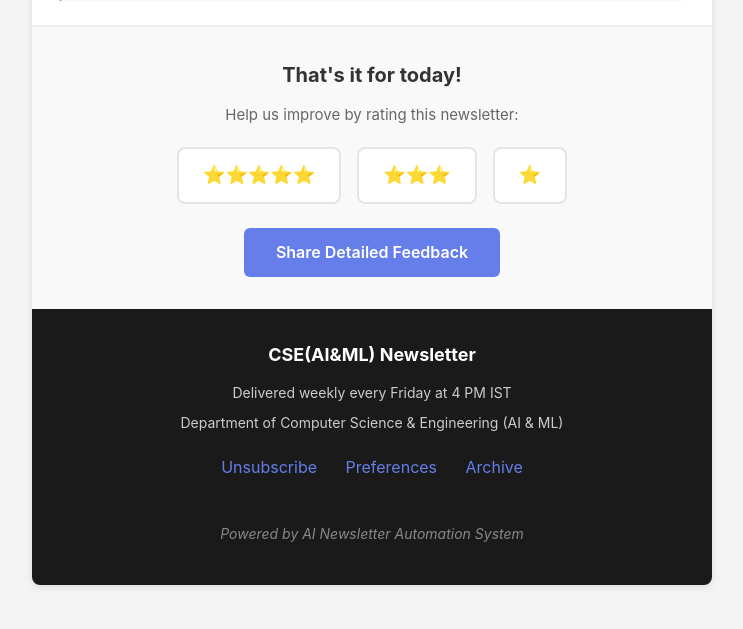
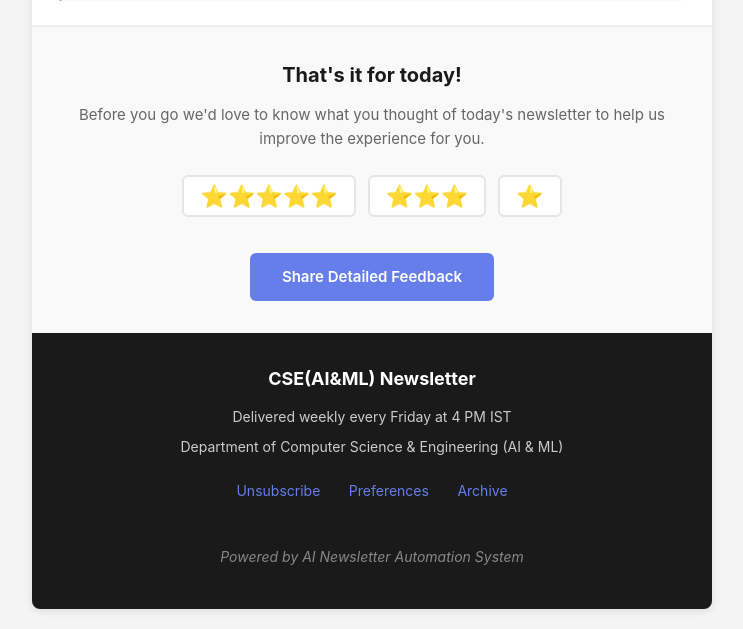
Before and after one commit to AdityaMallela041/ai-newsletter, a Python web app: template templates/newsletter.html in a window 1280 px wide. Shown: the part 440-1069 px from the top of the page, without its empty margins (268-1011 px from the left). Before the commit the page ends 1027 px from the top, so only its background shows below. Run offline with Jinja, Linux system fonts and the light colour scheme; the template is opened without the code that fills it, so the values that code supplies are empty.

Commit message:
feat: Enhanced newsletter with image support and improved template
- Added high-quality image extraction from Tavily API
- Implemented multiple image fallback sources (Tavily, Unsplash, OpenGraph)
- Redesigned newsletter template to match The Rundown AI style
- Enhanced database schema with metadata (source, published_date, images)
- Improved AI summarization prompts for better content quality
- Added backward compatibility for legacy data structures
- Updated fetcher.py with better error handling and image processing
- Enhanced templates.py with time-of-day detection and personalization
- Updated requirements.txt with new dependencies

```diff
--- a/templates/newsletter.html
+++ b/templates/newsletter.html
@@ -126,20 +126,24 @@
             box-shadow: 0 4px 16px rgba(0,0,0,0.1);
         }
 
-        /* FIXED: Proper image sizing */
+        /* FIXED: Better image sizing - no cutoff */
         .article-image-wrapper {
             width: 100%;
-            height: 320px;
+            height: 0;
+            padding-bottom: 56.25%; /* 16:9 aspect ratio */
+            position: relative;
             overflow: hidden;
             background: #f0f0f0;
         }
 
         .article-image {
+            position: absolute;
+            top: 0;
+            left: 0;
             width: 100%;
             height: 100%;
             object-fit: cover;
             object-position: center;
-            display: block;
         }
 
         /* YouTube Video Embed */
@@ -226,7 +230,7 @@
             text-decoration: underline;
         }
 
-        /* Feedback Section */
+        /* FIXED: Rating Section - Match The Rundown AI style */
         .feedback {
             background: #f9f9f9;
             padding: 32px 24px;
@@ -236,36 +240,43 @@
 
         .feedback h3 {
             font-size: 20px;
+            font-weight: 700;
             margin-bottom: 12px;
+            color: #1a1a1a;
         }
 
         .feedback p {
             font-size: 15px;
             color: #666;
-            margin-bottom: 20px;
+            margin-bottom: 24px;
+            line-height: 1.6;
         }
 
+        /* FIXED: Clean star-only rating buttons */
         .rating-buttons {
             display: flex;
             justify-content: center;
-            gap: 16px;
+            gap: 12px;
             margin-bottom: 24px;
+            flex-wrap: wrap;
         }
 
         .rating-btn {
-            padding: 12px 24px;
-            border-radius: 8px;
+            display: inline-block;
+            padding: 8px 16px;
+            border-radius: 6px;
             text-decoration: none;
-            font-size: 18px;
+            font-size: 22px;
             background: #fff;
             border: 2px solid #e5e5e5;
-            transition: all 0.2s;
+            transition: all 0.2s ease;
+            line-height: 1;
         }
 
         .rating-btn:hover {
-            transform: scale(1.05);
+            transform: scale(1.1);
             border-color: #667eea;
-            box-shadow: 0 4px 12px rgba(102,126,234,0.2);
+            box-shadow: 0 4px 12px rgba(102,126,234,0.3);
         }
 
         .feedback-cta {
@@ -276,6 +287,8 @@
             border-radius: 6px;
             text-decoration: none;
             font-weight: 600;
+            font-size: 15px;
+            margin-top: 12px;
         }
 
         .feedback-cta:hover {
@@ -310,6 +323,7 @@
             color: #667eea;
             text-decoration: none;
             margin: 0 12px;
+            font-size: 14px;
         }
 
         .footer-links a:hover {
@@ -334,17 +348,17 @@
                 font-size: 24px;
             }
 
-            .article-image-wrapper {
-                height: 220px;
-            }
-
             .article-title {
                 font-size: 18px;
             }
 
             .rating-buttons {
-                flex-direction: column;
-                gap: 12px;
+                gap: 8px;
+            }
+
+            .rating-btn {
+                padding: 6px 12px;
+                font-size: 20px;
             }
 
             .article-meta {
@@ -569,15 +583,15 @@
             </div>
             {% endif %}
 
-            <!-- Feedback -->
+            <!-- FIXED: Rating Section - Stars only, no text labels -->
             <div class="feedback">
                 <h3>That's it for today!</h3>
-                <p>Help us improve by rating this newsletter:</p>
+                <p>Before you go we'd love to know what you thought of today's newsletter to help us improve the experience for you.</p>
 
                 <div class="rating-buttons">
-                    <a href="{{ feedback_url }}?rating=5" class="rating-btn">⭐⭐⭐⭐⭐</a>
-                    <a href="{{ feedback_url }}?rating=3" class="rating-btn">⭐⭐⭐</a>
-                    <a href="{{ feedback_url }}?rating=1" class="rating-btn">⭐</a>
+                    <a href="{{ feedback_url }}?rating=5" class="rating-btn" title="Excellent">⭐⭐⭐⭐⭐</a>
+                    <a href="{{ feedback_url }}?rating=3" class="rating-btn" title="Average">⭐⭐⭐</a>
+                    <a href="{{ feedback_url }}?rating=1" class="rating-btn" title="Poor">⭐</a>
                 </div>
 
                 <a href="{{ feedback_url }}" class="feedback-cta">Share Detailed Feedback</a>
```
Also changed, not shown: newsletter/pipeline.py (+10 -3 lines).
